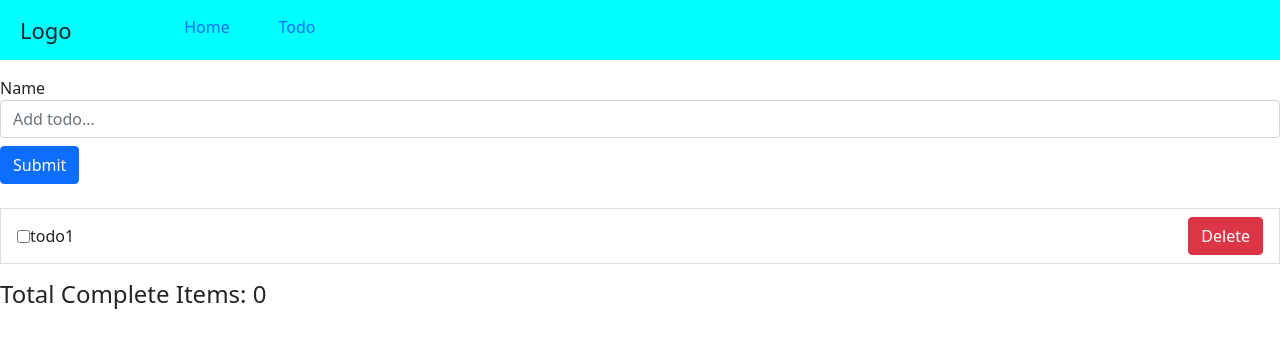
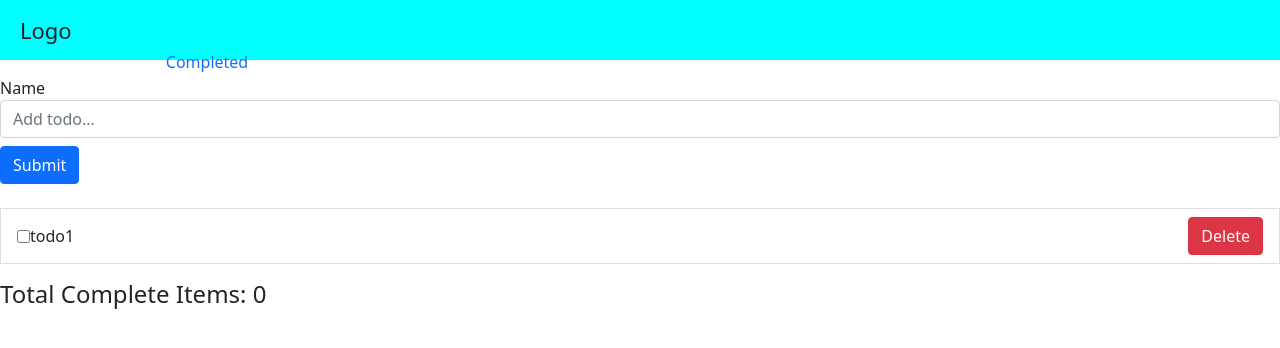
Before and after one commit to jaydto/Redux, a React (Create React App) app: page / in a window 1280 px wide. Shown: the top 348 px of the page. Built offline with nearby package versions, Linux system fonts and the light colour scheme; no server answers.

Commit message:
BUILD: created the application builds

```diff
--- a/src/App.js
+++ b/src/App.js
@@ -3,6 +3,7 @@ import 'bootstrap/dist/css/bootstrap.min.css';
 import { Route, Routes } from 'react-router-dom'
 import Home from './Routes/Home'
 import Info from './Routes/Info';
+import Commpleted from './Routes/Commpleted';
 
 const App = () => {
   return (
@@ -10,6 +11,8 @@ const App = () => {
       <Routes>
         <Route path="/" element={<Home/>}/>
         <Route path="/todo" element={<Info/>}/>
+        <Route path="/completed" element={<Commpleted/>}/>
+
       </Routes>
     </div>
   )
--- /dev/null
+++ b/src/Routes/Commpleted.js
@@ -0,0 +1,11 @@
+import React from 'react'
+
+const Commpleted = () => {
+  return (
+    <div>
+
+    </div>
+  )
+}
+
+export default Commpleted
--- a/src/components/Navbar.js
+++ b/src/components/Navbar.js
@@ -11,6 +11,8 @@ const Navbar = () => {
 
             <Link to="/" className='nav__list'>Home</Link>
             <Link to="/todo" className='nav__list'>Todo</Link>
+            <Link to="/completed" className='nav__list'>Completed</Link>
+
             {/* <Link to="/" className='nav__list'>Home</Link> */}
 
 
```
